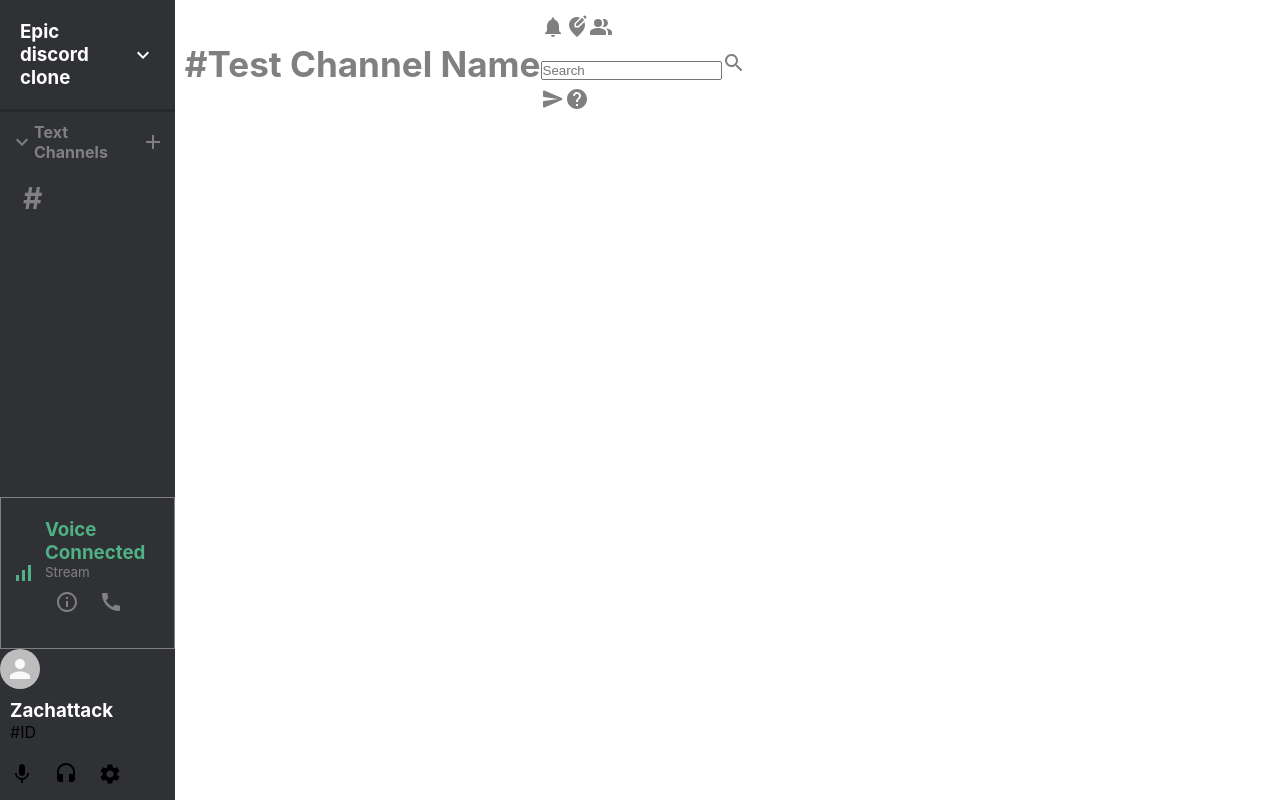
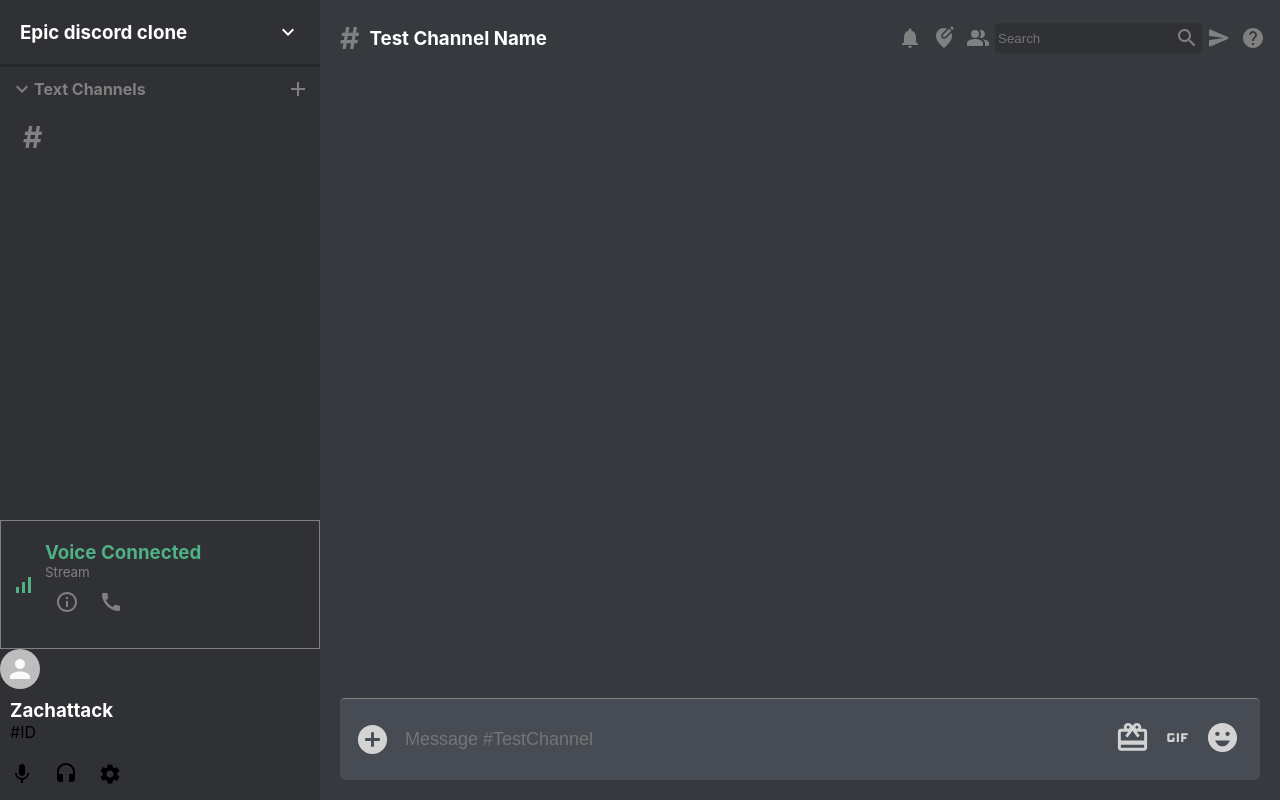
Before and after one commit to ZJanz/Riskord, a React (Create React App) app: page / in a window 1280 px wide. Built offline with nearby package versions, Linux system fonts and the light colour scheme.

Commit message:
Chat input

```diff
--- a/src/Chat.css
+++ b/src/Chat.css
@@ -0,0 +1,55 @@
+.chat {
+    display: flex;
+    flex-direction: column;
+    flex: 0.75;
+    background-color: #363a3f;
+    height: 100vh;
+  }
+
+  .chat__messages {
+    flex: 1;
+    overflow: scroll;
+  }
+
+  .chat__messages::-webkit-scrollbar {
+    display: none;
+  }
+
+  .chat__messages {
+    -ms-overflow-style: none;
+    scrollbar-width: none;
+  }
+
+  .chat__input {
+    color: lightgray;
+    display: flex;
+    align-items: center;
+    justify-content: space-between;
+    padding: 15px;
+    border-radius: 5px;
+    margin: 20px;
+    border-top: 1px solid gray;
+    background-color: #474b53;
+  }
+
+  .chat__input > form > input {
+    padding: 15px;
+    background: transparent;
+    border: none;
+    width: 100%;
+    outline-width: 0;
+    color: white;
+    font-size: large;
+  }
+
+  .chat__input > form {
+    flex: 1;
+  }
+
+  .chat__inputButton {
+    display: none;
+  }
+
+  .chat__inputIcons > .MuiSvgIcon-root {
+    padding: 5px;
+  }
--- a/src/Chat.js
+++ b/src/Chat.js
@@ -1,12 +1,32 @@
 import React from 'react';
 import "./Chat.css";
 import ChatHeader from "./ChatHeader.js";
+import AddCircleIcon from "@material-ui/icons/AddCircle";
+import CardGiftcardIcon from "@material-ui/icons/CardGiftcard";
+import GifIcon from "@material-ui/icons/Gif";
+import EmojiEmotionsIcon from "@material-ui/icons/EmojiEmotions";
+
+
 
 function Chat() {
     return (
         <div className="chat">
             <ChatHeader />
+            <div className="chat__messages">
 
+            </div>
+            <div className="chat__input">
+                <AddCircleIcon fontSize="large" />
+                <form>
+                    <input placeholder="Message #TestChannel"></input>
+                    <button type="submit" className="chat__inputButton">Send Message</button>
+                </form>
+                <div className="chat__inputIcons">
+                    <CardGiftcardIcon fontSize="large" />
+                    <GifIcon fontSize="large" />
+                    <EmojiEmotionsIcon fontSize="large" />
+                </div>
+            </div>
         </div>
     )
 }
--- a/src/ChatHeader.css
+++ b/src/ChatHeader.css
@@ -2,7 +2,51 @@
     display: flex;
     justify-content: space-between;
     align-items: center;
-    color: grey;
+    color: gray;
+    padding: 10px;
+  }
+
+  .chatHeader__hash {
+    color: gray;
     font-size: 30px;
     padding: 10px;
-}
+  }
+
+  .chatHeader__left > h3 {
+    display: flex;
+    align-items: center;
+    color: white;
+  }
+
+  .chatHeader__right {
+    display: flex;
+    align-items: center;
+    flex: 0.5;
+
+    justify-content: space-between;
+  }
+
+  .chatHeader__right > .MuiSvgIcon-root {
+    padding: 5px;
+    cursor: pointer;
+  }
+
+  .chatHeader__right > .MuiSvgIcon-root:hover {
+    color: white;
+  }
+
+  .chatHeader__search {
+    display: flex;
+    align-items: center;
+    color: gray;
+    background-color: #2f3135;
+    border-radius: 3px;
+    padding: 3px;
+  }
+
+  .chatHeader__search > input {
+    background: transparent;
+    outline-width: 0;
+    color: white;
+    border: none;
+  }
```
